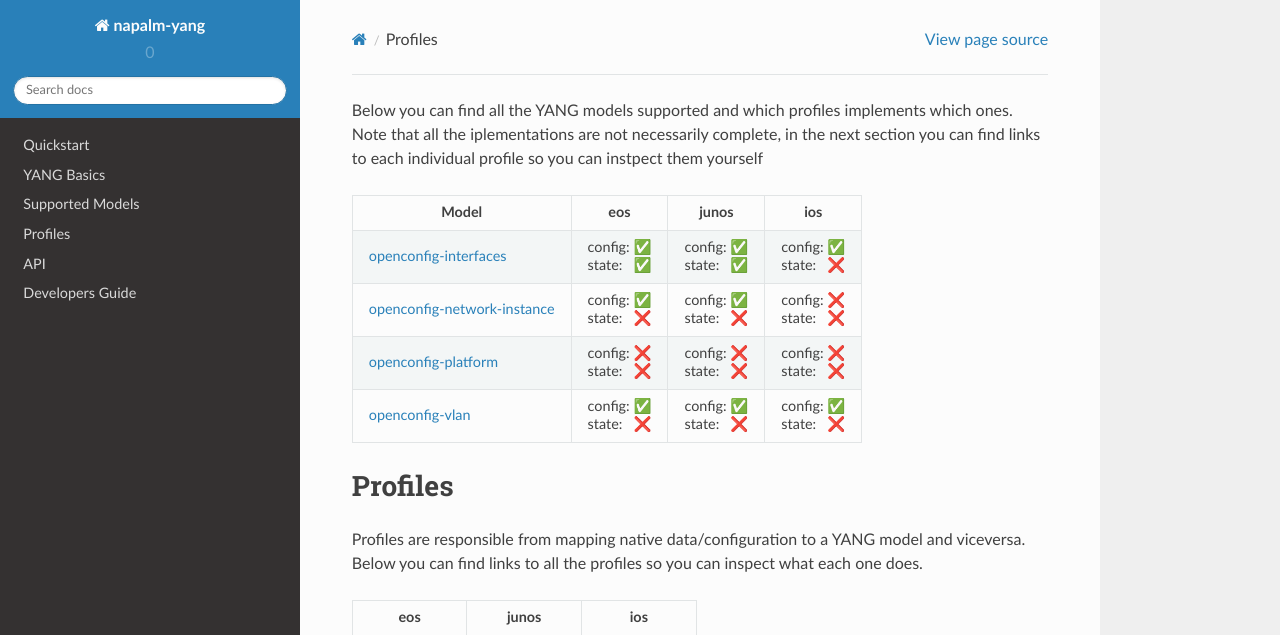
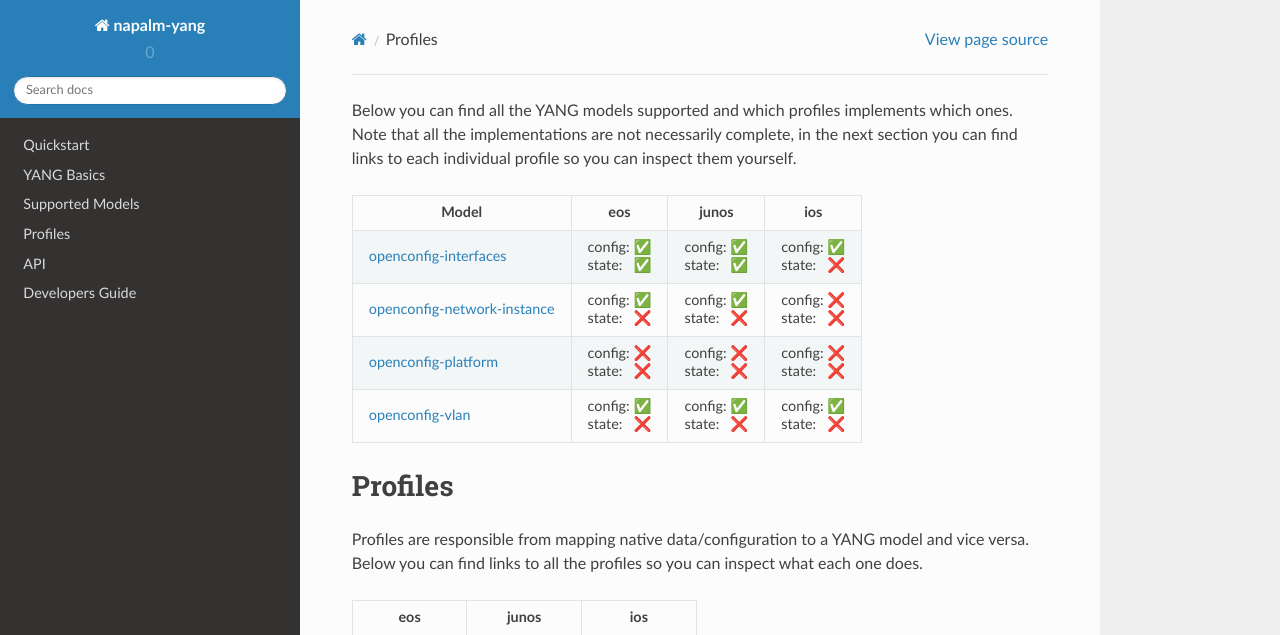
Before and after one commit to napalm-automation/napalm-yang, a Sphinx documentation site: the page built from docs/root/supported_models/dynamic_models.rst, in a window 1280 px wide. Shown: the top 635 px of the page. Built offline with Sphinx 7.4.7 and the Read the Docs theme 2.0.0, drawn with Linux system fonts in a browser that asks for light colours; pages that are not in the unit, such as notebooks, are missing from menus.

Commit message:
Update dynamic_models.rst

```diff
--- a/docs/root/supported_models/dynamic_models.rst
+++ b/docs/root/supported_models/dynamic_models.rst
@@ -1,4 +1,4 @@
-Below you can find all the YANG models supported and which profiles implements which ones. Note that all the iplementations are not necessarily complete, in the next section you can find links to each individual profile so you can instpect them yourself
+Below you can find all the YANG models supported and which profiles implements which ones. Note that all the implementations are not necessarily complete, in the next section you can find links to each individual profile so you can inspect them yourself.
 
 .. raw:: html
 
@@ -70,7 +70,7 @@ Below you can find all the YANG models supported and which profiles implements w
 Profiles
 ========
 
-Profiles are responsible from mapping native data/configuration to a YANG model and viceversa. Below you can find links to all the profiles so you can inspect what each one does.
+Profiles are responsible from mapping native data/configuration to a YANG model and vice versa. Below you can find links to all the profiles so you can inspect what each one does.
 
 .. raw:: html
 
```
